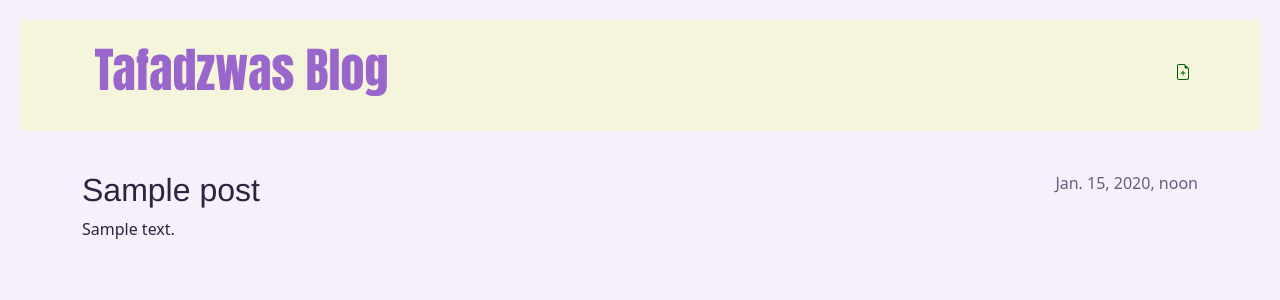
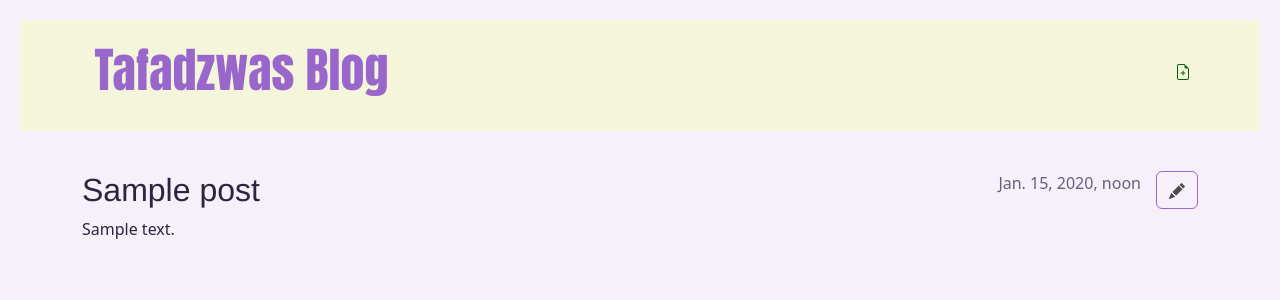
Before and after one commit to mehboy777/my-projects-for-resume-, a Django app: page /post/1/ in a window 1280 px wide. Shown: the top 300 px of the page. Run offline with Django 5.2, Linux system fonts and the light colour scheme; a user stored in the database is signed in; tables that the repository leaves empty hold one stand-in row (values such as "Sample post").

Commit message:
Add post edit page

```diff
--- a/blog/templates/blog/post_detail.html
+++ b/blog/templates/blog/post_detail.html
@@ -2,6 +2,13 @@
 
 {% block content %}
     <article class="post">
+        {% if user.is_authenticated %}
+            <aside class="actions">
+                <a class="btn btn-secondary" href="{% url 'post_edit' pk=post.pk %}">
+                    {% include './icons/pencil-fill.svg' %}
+                </a>
+            </aside>
+        {% endif %}
         {% if post.published_date %}
             <time class="date">
                 {{ post.published_date }}
--- a/blog/urls.py
+++ b/blog/urls.py
@@ -2,7 +2,8 @@ from django.urls import path
 from . import views
 
 urlpatterns = [
-    path('', views.post_list, name= 'post_list'),
+    path('', views.post_list, name='post_list'),
     path('post/<int:pk>/', views.post_detail, name='post_detail'),
     path('post/new/', views.post_new, name='post_new'),
+    path('post/<int:pk>/edit/', views.post_edit, name='post_edit'),
 ]
```
Also changed, not shown: blog/templates/blog/icons/pencil-fill.svg (added).
